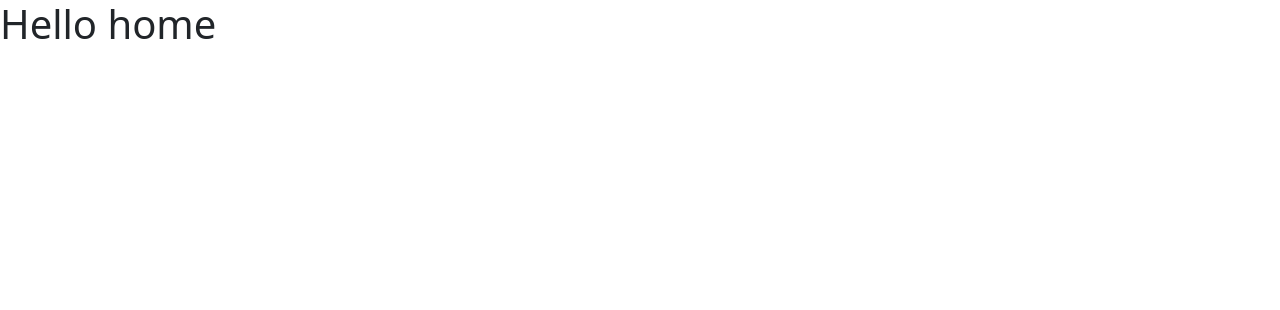
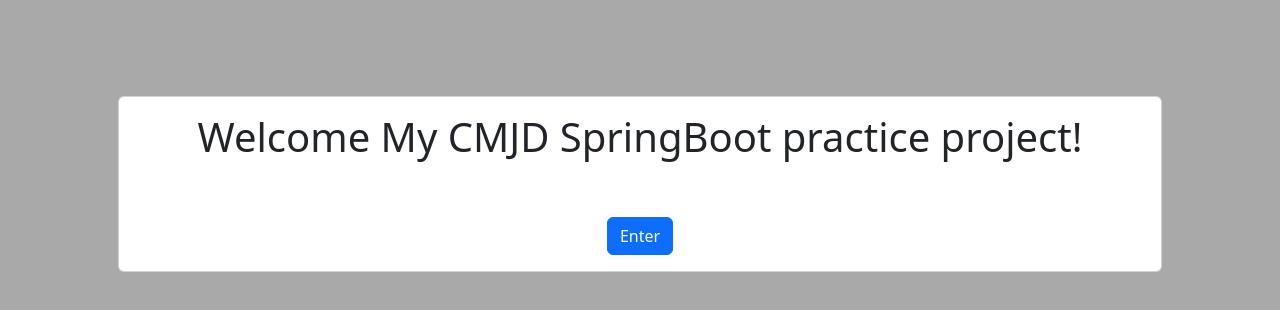
Before and after one commit to TharinduDMadushanka/spring-boot-study-room, a React (Vite) app in the folder IJSE/cmjd106/src/Frontend/: page / in a window 1280 px wide. Shown: the top 310 px of the page. Built offline with nearby package versions, Linux system fonts and the light colour scheme.

Commit message:
created home page and navigate in to category page

```diff
--- a/IJSE/cmjd106/src/Frontend/src/App.tsx
+++ b/IJSE/cmjd106/src/Frontend/src/App.tsx
@@ -1,11 +1,18 @@
 
 import Home from "./pages/Home.tsx";
+import {BrowserRouter, Route, Routes} from "react-router-dom";
+import Category from "./pages/Category.tsx";
 
 function App() {
 
 
   return (
-    <Home/>
+    <BrowserRouter>
+      <Routes>
+        <Route path="/" element={<Home/>}/>
+        <Route path="/category" element={<Category/>}/>
+      </Routes>
+    </BrowserRouter>
   )
 }
 
--- a/IJSE/cmjd106/src/Frontend/src/index.css
+++ b/IJSE/cmjd106/src/Frontend/src/index.css
@@ -0,0 +1,3 @@
+body{
+    background-color: darkgray;
+}
--- /dev/null
+++ b/IJSE/cmjd106/src/Frontend/src/pages/Category.tsx
@@ -0,0 +1,11 @@
+function Category(){
+
+    return(
+        <div>
+            <h1>Category</h1>
+        </div>
+    );
+
+}
+
+export default Category
--- a/IJSE/cmjd106/src/Frontend/src/pages/Home.tsx
+++ b/IJSE/cmjd106/src/Frontend/src/pages/Home.tsx
@@ -1,8 +1,25 @@
- function Home(){
+import {useNavigate} from "react-router-dom";
+
+function Home(){
+
+    const navigate = useNavigate();
+
+    function enter(){
+        navigate("/category");
+    }
 
     return(
         <div>
-            <h1>Hello home</h1>
+            <div className="container p-5 mt-5">
+                <div className="card text-center">
+
+                    <div className="card-body">
+                        <h1 className="card-title text">Welcome My CMJD SpringBoot practice project!</h1>
+                        <a href="#" className="btn btn-primary  mt-5" onClick={enter}>Enter</a>
+                    </div>
+
+                </div>
+            </div>
         </div>
     );
 
```
Also changed, not shown: IJSE/cmjd106/src/Frontend/src/types/CategoryType.tsx (added, +7 -0 lines).
